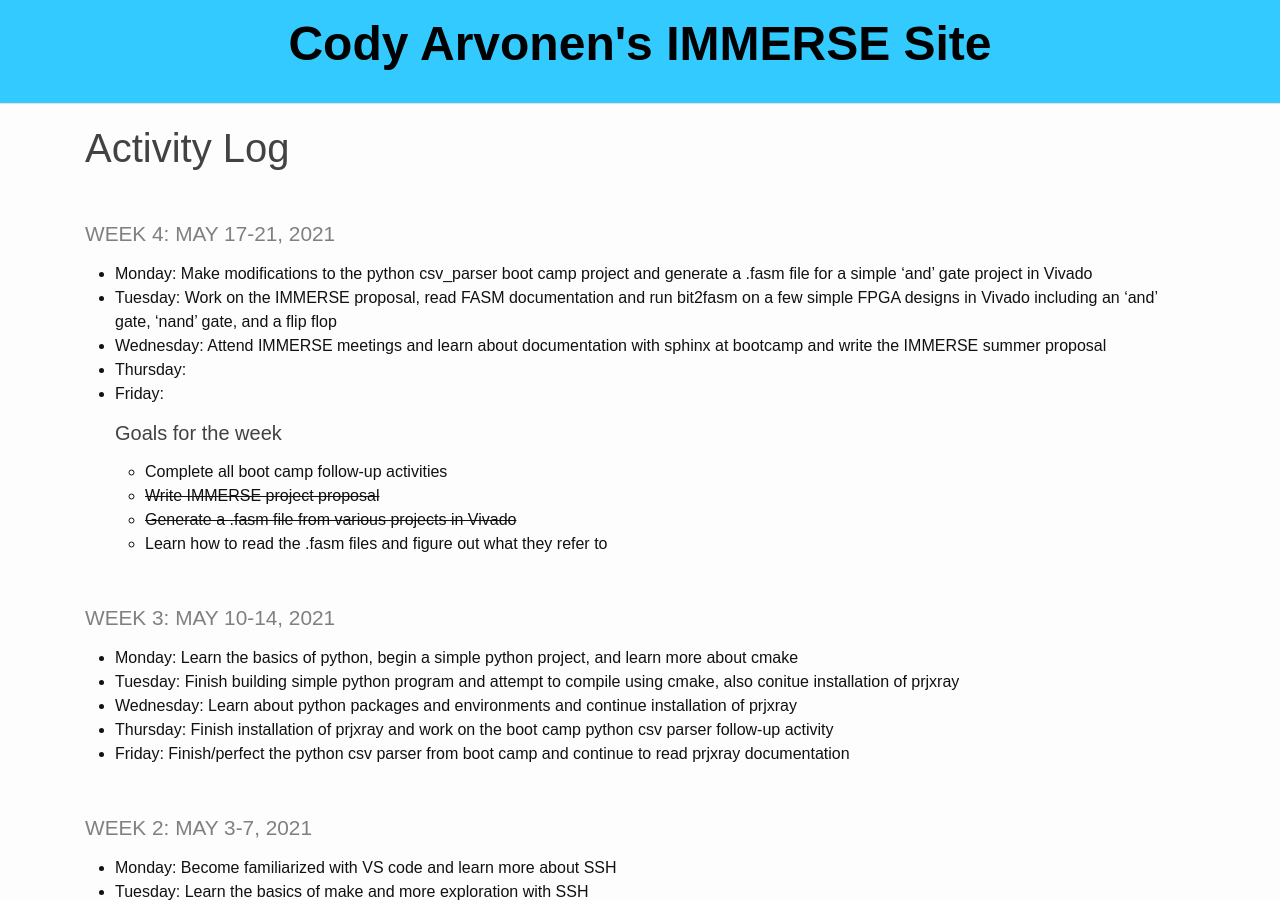
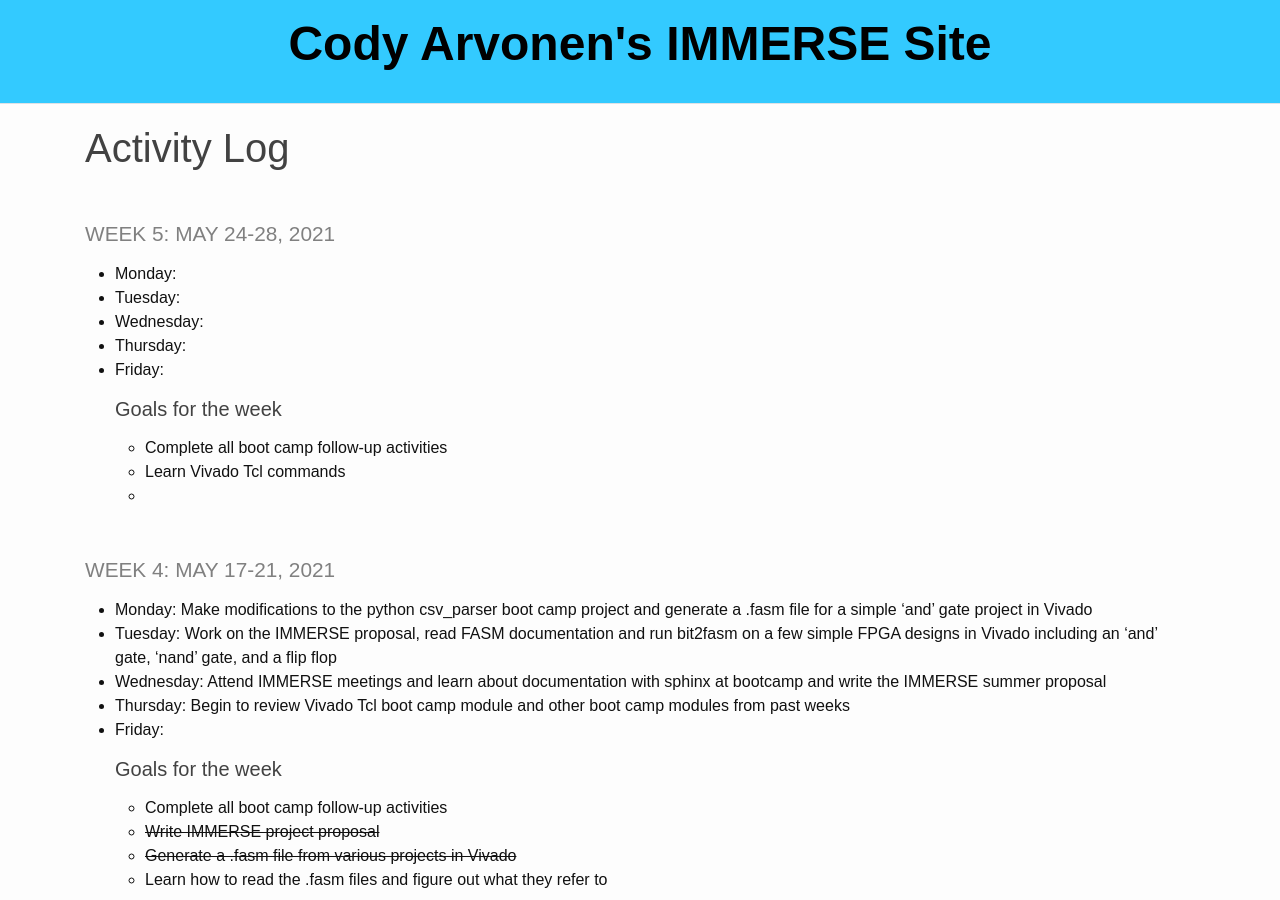
Before and after one commit to codyarvonen/personal_website, a Jekyll site: the page built from _pages/log.md, in a window 1280 px wide and 900 px high. Built offline with Jekyll 4.4.1, drawn with Linux system fonts in a browser that asks for light colours.

Commit message:
5/20/21 log update

```diff
--- a/_pages/log.md
+++ b/_pages/log.md
@@ -2,13 +2,26 @@
 layout: default
 title: Activity Log
 ---
+
+### **Week 5: May 24-28, 2021**
+
+* **Monday**:
+* **Tuesday**:
+* **Wednesday**:
+* **Thursday**:
+* **Friday**:
+
+  ##### **Goals for the week**
+    * Complete all boot camp follow-up activities
+    * Learn Vivado Tcl commands
+    *
 
 ### **Week 4: May 17-21, 2021**
 
 * **Monday**: Make modifications to the python csv_parser boot camp project and generate a .fasm file for a simple 'and' gate project in Vivado
 * **Tuesday**: Work on the IMMERSE proposal, read FASM documentation and run bit2fasm on a few simple FPGA designs in Vivado including an 'and' gate, 'nand' gate, and a flip flop
 * **Wednesday**: Attend IMMERSE meetings and learn about documentation with sphinx at bootcamp and write the IMMERSE summer proposal
-* **Thursday**:
+* **Thursday**: Begin to review Vivado Tcl boot camp module and other boot camp modules from past weeks
 * **Friday**:
 
   ##### **Goals for the week**
@@ -16,7 +29,6 @@ title: Activity Log
     * ~~Write IMMERSE project proposal~~
     * ~~Generate a .fasm file from various projects in Vivado~~
     * Learn how to read the .fasm files and figure out what they refer to
-
 
 ### Week 3: May 10-14, 2021
 
```
